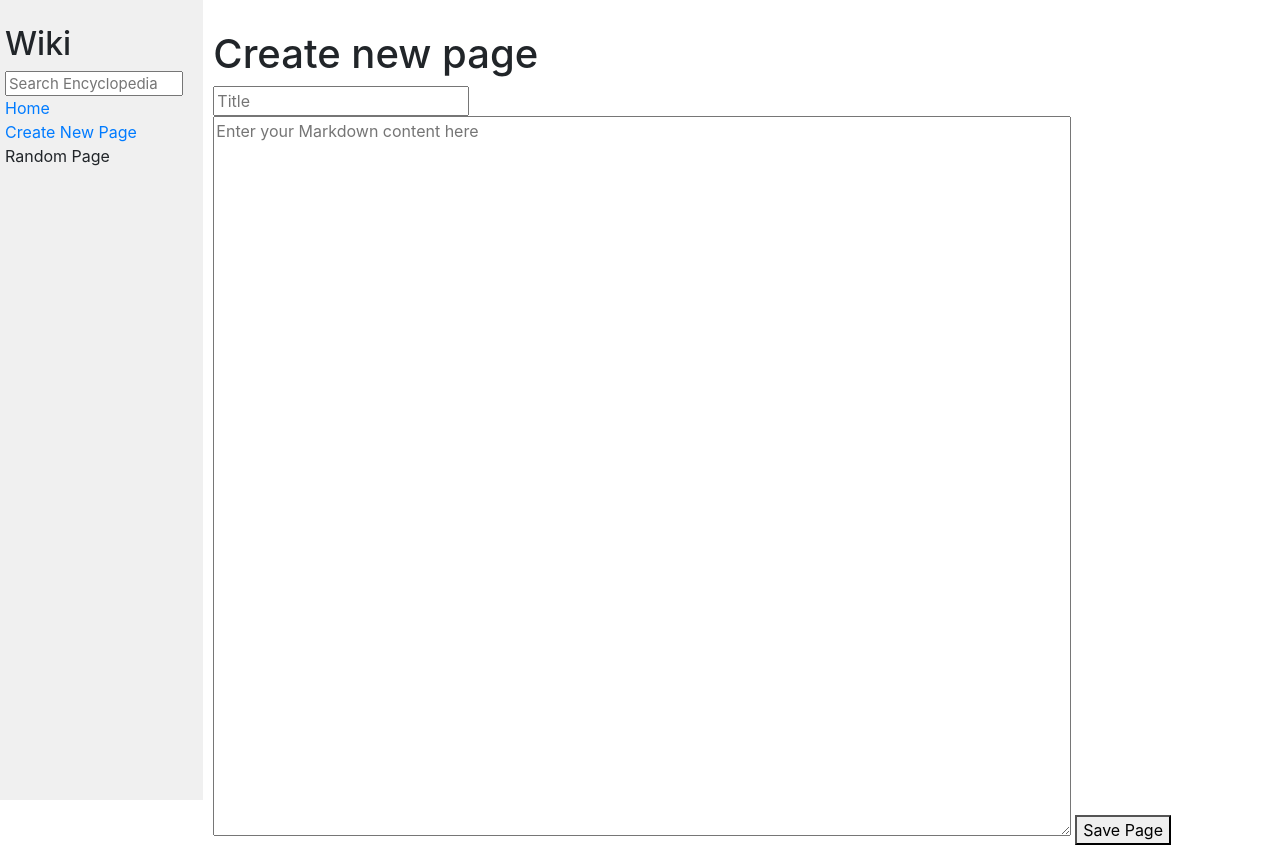
After one commit to linporu/CS50-web-programming-problem-sets, a Django app: page /new in a window 1280 px wide. The commit adds this page. Run offline with Django 3.2, Linux system fonts and the light colour scheme; some libraries are stand-ins or nearby versions.

Commit message:
feat: new page - Clicking "Create New Page" in sidebar should take user to new page creation form - Users should be able to:   - Enter a title for the page   - Enter Markdown content in a textarea   - Click button to save the new page - When saving:   - If entry exists with same title, show error message   - Otherwise, save entry to disk and redirect to new entry's page

```diff
--- a/Projrct 1 wiki/wiki/encyclopedia/templates/encyclopedia/layout.html
+++ b/Projrct 1 wiki/wiki/encyclopedia/templates/encyclopedia/layout.html
@@ -19,7 +19,7 @@
                     <a href="{% url 'index' %}">Home</a>
                 </div>
                 <div>
-                    Create New Page
+                    <a href="{% url 'new' %}">Create New Page</a>
                 </div>
                 <div>
                     Random Page
--- /dev/null
+++ b/Projrct 1 wiki/wiki/encyclopedia/templates/encyclopedia/new.html
@@ -0,0 +1,26 @@
+{% extends "encyclopedia/layout.html" %}
+
+{% block title %}
+    New page
+{% endblock %}
+
+{% block body %}
+    <h1>Create new page</h1>
+
+    {% if messages %}
+    <div class="messages">
+        {% for message in messages %}
+        <div class="alert alert-danger">
+            {{ message }}
+        </div>
+        {% endfor %}
+    </div>
+    {% endif %}
+
+    <form action="{% url 'new' %}" method="POST">
+        {% csrf_token %}
+        <input type="text" name="title" placeholder="Title" required>
+        <textarea name="content" placeholder="Enter your Markdown content here" required></textarea>
+        <button type="submit">Save Page</button>
+    </form>
+{% endblock %}
--- a/Projrct 1 wiki/wiki/encyclopedia/urls.py
+++ b/Projrct 1 wiki/wiki/encyclopedia/urls.py
@@ -5,5 +5,6 @@ from . import views
 urlpatterns = [
     path("", views.index, name="index"),
     path("wiki/<str:title>", views.entry, name="entry"),
-    path("search", views.search, name="search")
+    path("search", views.search, name="search"),
+    path("new", views.new, name="new")
 ]
--- a/Projrct 1 wiki/wiki/encyclopedia/views.py
+++ b/Projrct 1 wiki/wiki/encyclopedia/views.py
@@ -1,7 +1,7 @@
 from django.shortcuts import render, redirect
 from django.http import HttpResponseRedirect
+from django.contrib import messages
 from django.urls import reverse
-
 from . import util
 
 
@@ -33,3 +33,17 @@ def search(request):
         "results": results,
         "query": query
     })
+
+def new(request):
+    if request.method == "POST":
+        title = request.POST["title"]
+        content = request.POST["content"]
+
+        if util.get_entry(title):
+            messages.error(request, f"Entry '{title}' already exists")
+            return render(request, "encyclopedia/new.html")
+
+        util.save_entry(title, content)
+        return redirect('entry', title=title)
+
+    return render(request, "encyclopedia/new.html")
```
